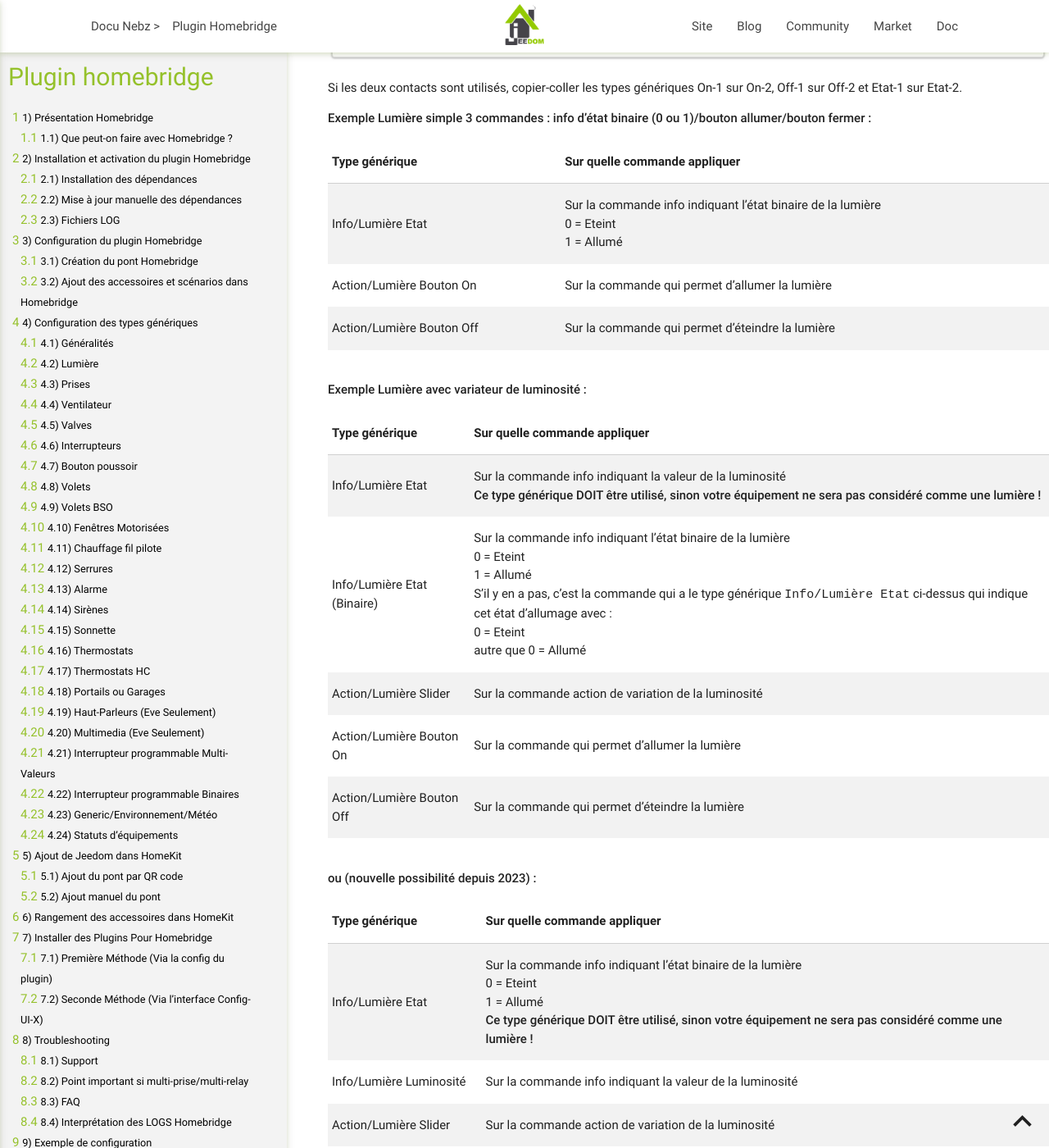
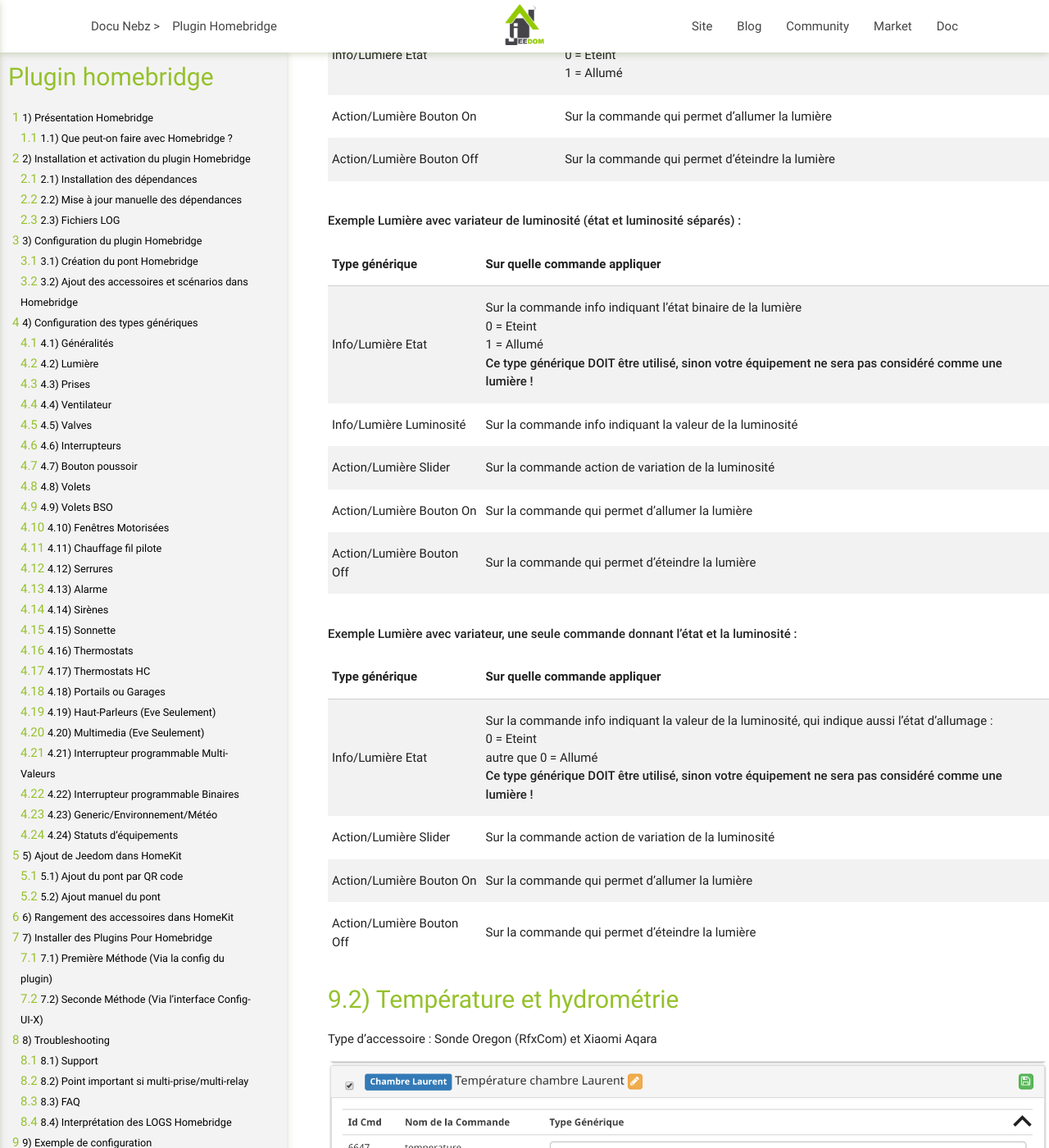
Before and after one commit to NebzHB/jeedom_docs, a Jekyll site: the page built from plugins/homebridge/fr_FR/index-beta.md, in a window 1280 px wide and 1400 px high, scrolled down 45676 px. Shown: the whole window at 82% size. Built offline with Jekyll 4.4.1, drawn with Linux system fonts in a browser that asks for light colours; some of the changed text lies outside the part shown.

Commit message:
Homebridge (beta) : lumières sans Info/Lumière Etat (Binaire)
Etat binaire + Luminosité, ou une seule commande Etat donnant la luminosité.
Exemples mis à jour, renvoi vers les exemples corrigé.

Co-Authored-By: Claude Opus 5.5 <noreply@anthropic.com>
Claude-Session: https://claude.ai/code/session_01MSWnTLNUM5YZ18TEaJcHMn

```diff
--- a/plugins/homebridge/fr_FR/index-beta.md
+++ b/plugins/homebridge/fr_FR/index-beta.md
@@ -211,12 +211,11 @@ Lumière
 
 |Type générique  | Obligatoire | Valeurs possibles |
 |---------------|:---------:|-------------|
-|Info/Lumière Etat|`OUI`|Soit Luminosité<br/>0-100 Ou 0-99 ou 0-255<br/>(en fonction du max de Action/Lumière Slider)<br/>ou Soit Binaire<br/>0 = Eteint<br/> autre que 0 = Allumé|
-|Info/Lumière Etat (Binaire)|`NON`|Ajout uniquement pour les lumières dont la luminosité ne change pas lorsqu’elle est éteinte (Yeelight, Ikea, …)<br/>0 ou off = Eteint<br/>Autre = Allumé<br/>Utiliser uniquement avec Lumière Etat|
-|Info/Lumière Luminosité|`NON`|Supporté depuis 2023<br/>Luminosité<br/>0-100 Ou 0-99 ou 0-255<br/>(en fonction du max de Action/Lumière Slider)<br/>Utiliser avec Lumière Etat sur la commande binaire<br/>(et pas Lumière Etat (Binaire) !!|
+|Info/Lumière Etat|`OUI`|Binaire<br/>0 = Eteint<br/>1 = Allumé<br/>ou, si une seule commande donne l'état et la luminosité, la luminosité :<br/>0-100 Ou 0-99 ou 0-255<br/>(en fonction du max de Action/Lumière Slider)<br/>0 = Eteint<br/>autre que 0 = Allumé|
+|Info/Lumière Luminosité|`NON`|Luminosité<br/>0-100 Ou 0-99 ou 0-255<br/>(en fonction du max de Action/Lumière Slider)<br/>Avec Info/Lumière Etat sur la commande binaire|
 |Action/Lumière Slider|`Si Luminosité variable`|Réf. vers Lumière Luminosité ou Lumière Etat|
-|Action/Lumière Bouton On|`OUI`|Réf. vers Lumière Etat :<br/>- Binaire s’il est présent<br/>- Etat sinon|
-|Action/Lumière Bouton Off|`OUI`|Réf. vers Lumière Etat :<br/>- Binaire s’il est présent<br/>- Etat sinon|
+|Action/Lumière Bouton On|`OUI`|Réf. vers Lumière Etat|
+|Action/Lumière Bouton Off|`OUI`|Réf. vers Lumière Etat|
 |Info/Lumière Couleur|`NON`|Format #RRGGBB|
 |Action/Lumière Couleur|`Si Info/Lumière Couleur `|Réf. vers Info/Lumière Couleur|
 |Info/Lumière Température Couleur|`NON`|Format Mired (<=500) ou Kelvin (>500)|
@@ -224,7 +223,7 @@ Lumière
 |Action/Lumière Toggle|`NON Utilisé`|N/A|
 |Action/Lumière Mode|`NON Utilisé`|N/A|
 
-`(Voir Exemples en 9.1 pour explications)`
+`(Voir les exemples de configuration Lumière en fin de documentation)`
 
 Prises
 ----------
@@ -834,23 +833,22 @@ Si les deux contacts sont utilisés, copier-coller les types génériques On-1 s
 |Action/Lumière Bouton Off|Sur la commande qui permet d'éteindre la lumière|
 
 <br/>
-**Exemple Lumière avec variateur de luminosité :**
-
-|Type générique|Sur quelle commande appliquer|
-|--------------|-----------------------------|
-|Info/Lumière Etat|Sur la commande info indiquant la valeur de la luminosité<br/>**Ce type générique DOIT être utilisé, sinon votre équipement ne sera pas considéré comme une lumière !**|
-|Info/Lumière Etat (Binaire)|Sur la commande info indiquant l'état binaire de la lumière<br/>0 = Eteint<br/> 1 = Allumé<br/>S'il y en a pas, c'est la commande qui a le type générique `Info/Lumière Etat` ci-dessus qui indique cet état d'allumage avec :<br/>0 = Eteint<br/> autre que  0 = Allumé|
-|Action/Lumière Slider|Sur la commande action de variation de la luminosité|
-|Action/Lumière Bouton On|Sur la commande qui permet d'allumer la lumière|
-|Action/Lumière Bouton Off|Sur la commande qui permet d'éteindre la lumière|
-
-<br/>
-**ou (nouvelle possibilité depuis 2023) :**
+**Exemple Lumière avec variateur de luminosité (état et luminosité séparés) :**
 
 |Type générique|Sur quelle commande appliquer|
 |--------------|-----------------------------|
 |Info/Lumière Etat|Sur la commande info indiquant l'état binaire de la lumière<br/>0 = Eteint<br/> 1 = Allumé<br/>**Ce type générique DOIT être utilisé, sinon votre équipement ne sera pas considéré comme une lumière !**|
 |Info/Lumière Luminosité|Sur la commande info indiquant la valeur de la luminosité|
+|Action/Lumière Slider|Sur la commande action de variation de la luminosité|
+|Action/Lumière Bouton On|Sur la commande qui permet d'allumer la lumière|
+|Action/Lumière Bouton Off|Sur la commande qui permet d'éteindre la lumière|
+
+<br/>
+**Exemple Lumière avec variateur, une seule commande donnant l'état et la luminosité :**
+
+|Type générique|Sur quelle commande appliquer|
+|--------------|-----------------------------|
+|Info/Lumière Etat|Sur la commande info indiquant la valeur de la luminosité, qui indique aussi l'état d'allumage :<br/>0 = Eteint<br/> autre que 0 = Allumé<br/>**Ce type générique DOIT être utilisé, sinon votre équipement ne sera pas considéré comme une lumière !**|
 |Action/Lumière Slider|Sur la commande action de variation de la luminosité|
 |Action/Lumière Bouton On|Sur la commande qui permet d'allumer la lumière|
 |Action/Lumière Bouton Off|Sur la commande qui permet d'éteindre la lumière|
```
